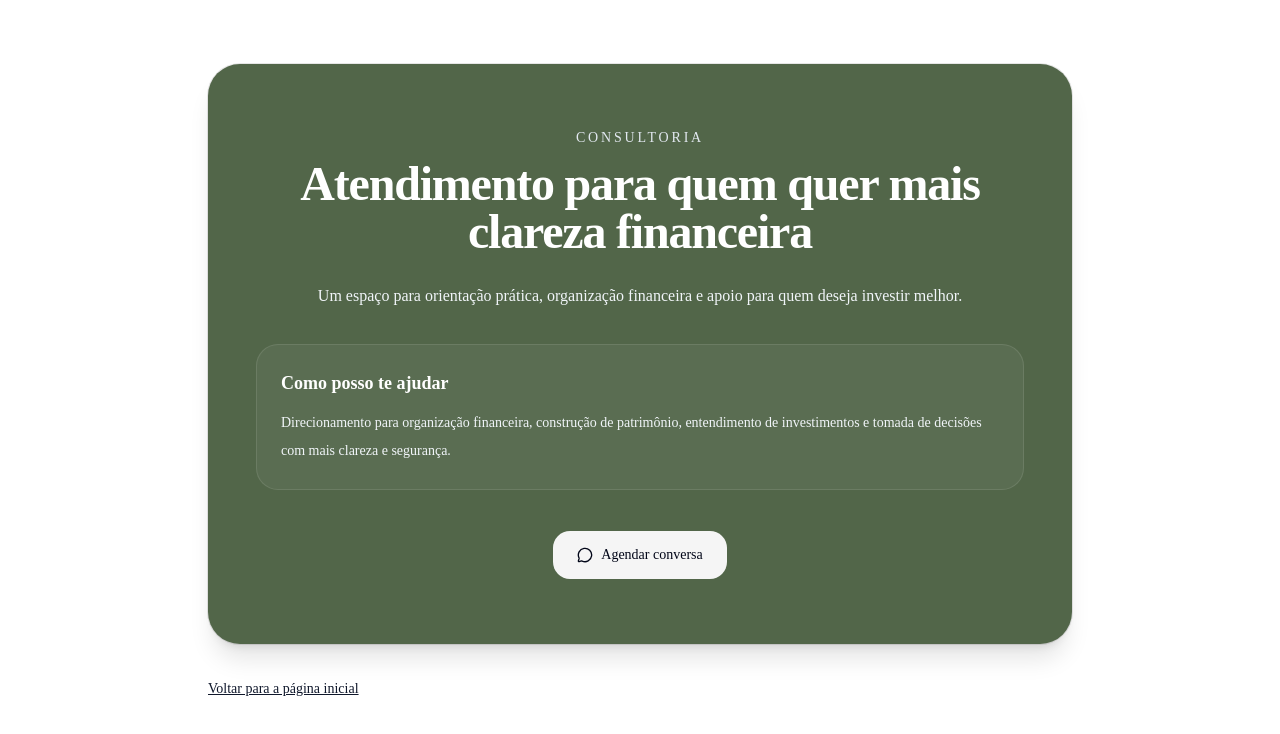
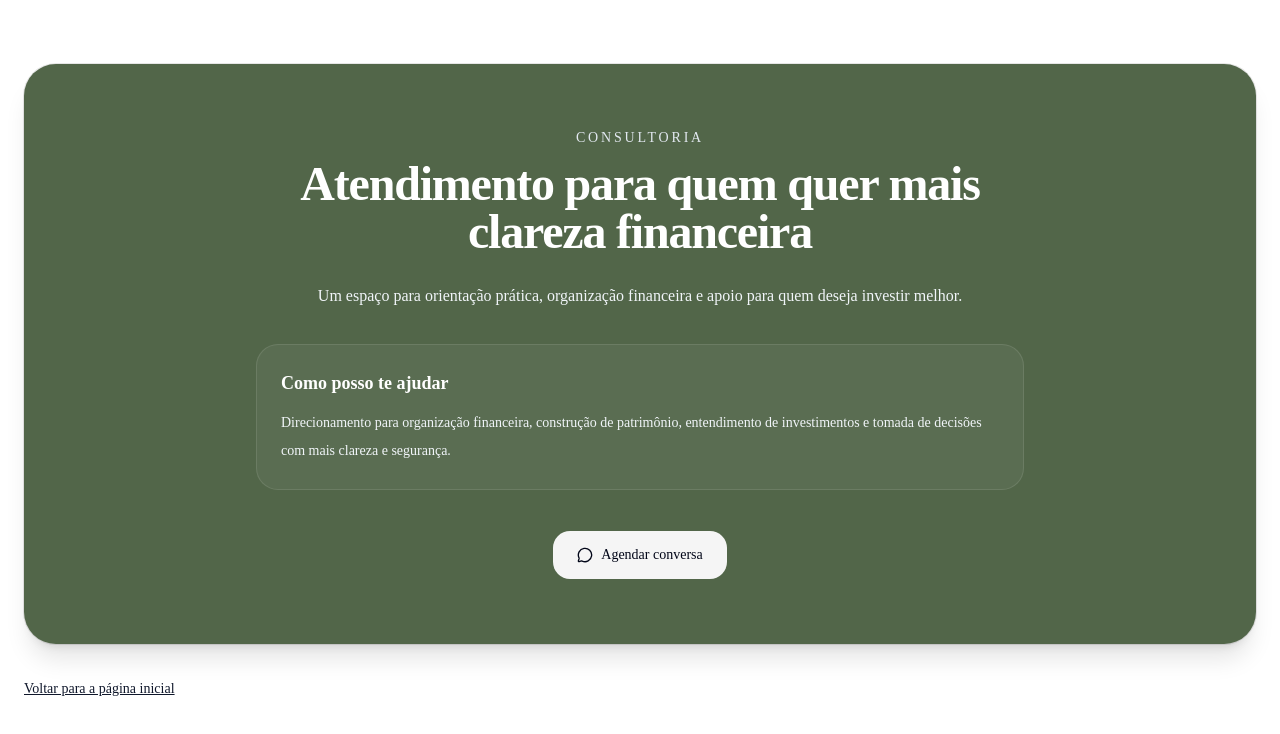
Before and after one commit to keitarods/makeit-financas, a Next.js app: page /consultoria in a window 1280 px wide. Shown: the top 734 px of the page. Built offline with nearby package versions, Linux system fonts and the light colour scheme.

Commit message:
chore: atualiza metadata global do site

```diff
--- a/app/layout.tsx
+++ b/app/layout.tsx
@@ -1,20 +1,13 @@
 import type { Metadata } from "next";
-import { Geist, Geist_Mono } from "next/font/google";
 import "./globals.css";
 
-const geistSans = Geist({
-  variable: "--font-geist-sans",
-  subsets: ["latin"],
-});
-
-const geistMono = Geist_Mono({
-  variable: "--font-geist-mono",
-  subsets: ["latin"],
-});
-
 export const metadata: Metadata = {
-  title: "Create Next App",
-  description: "Generated by create next app",
+  title: {
+    default: "Matheus Keitaro Finanças",
+    template: "%s | Matheus Keitaro Finanças",
+  },
+  description:
+    "Educação financeira prática com ferramentas, conteúdos e recursos para investir melhor e construir patrimônio com mais clareza.",
 };
 
 export default function RootLayout({
@@ -23,11 +16,8 @@ export default function RootLayout({
   children: React.ReactNode;
 }>) {
   return (
-    <html
-      lang="en"
-      className={`${geistSans.variable} ${geistMono.variable} h-full antialiased`}
-    >
-      <body className="min-h-full flex flex-col">{children}</body>
+    <html lang="pt-BR">
+      <body>{children}</body>
     </html>
   );
 }
```
